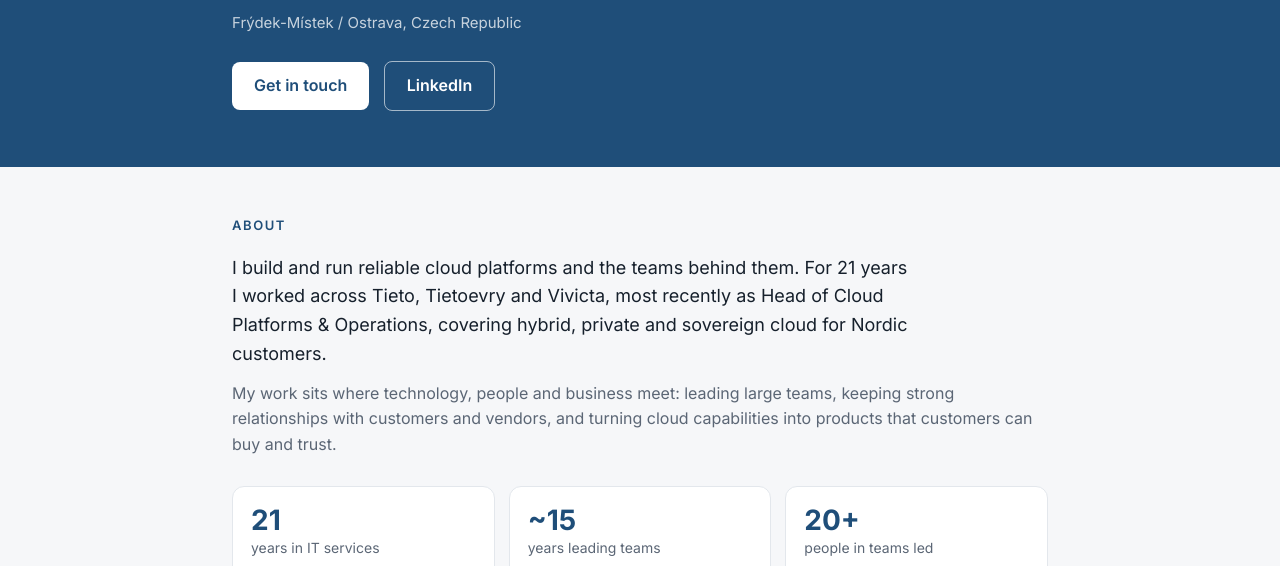
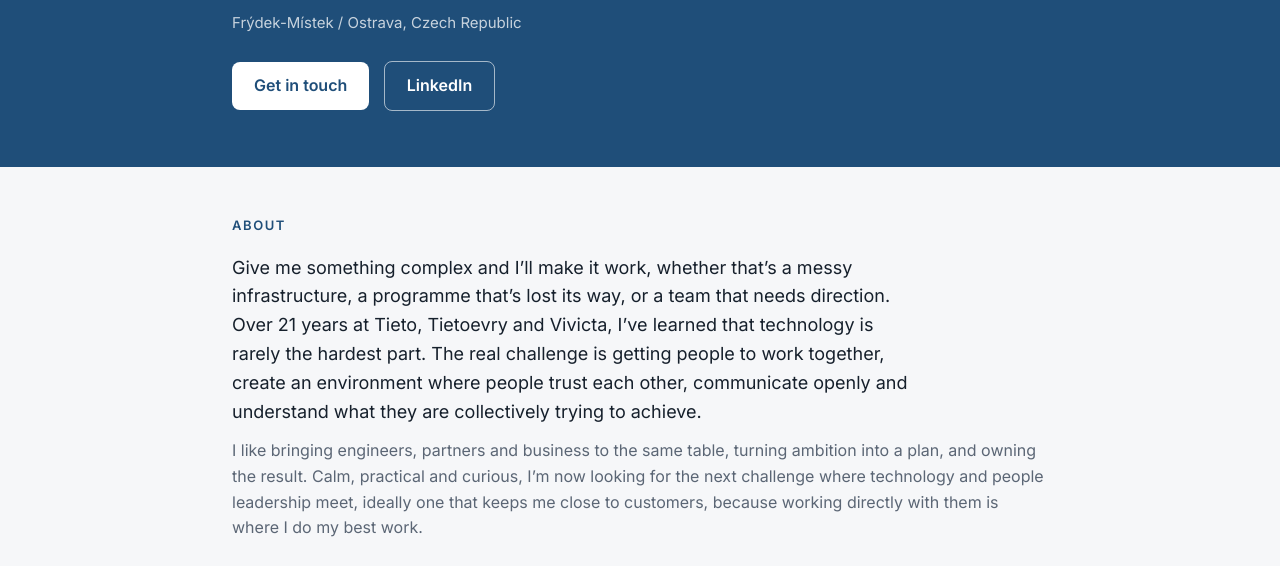
Before and after one commit to vrobemar/vrobel.net, a plain HTML site: page index.html in a window 1280 px wide. Shown: the part 373-939 px from the top of the page. Drawn offline with Linux system fonts and the light colour scheme.

Commit message:
Replace About text
Co-Authored-By: Claude Opus 5.5 <noreply@anthropic.com>
Claude-Session: https://claude.ai/code/session_01Rg2rnBJTJEKDSgmiAPgDe5

```diff
--- a/index.html
+++ b/index.html
@@ -89,8 +89,8 @@
 
   <section id="about">
     <h2>About</h2>
-    <p class="lead">I build and run reliable cloud platforms and the teams behind them. For 21 years I worked across Tieto, Tietoevry and Vivicta, most recently as Head of Cloud Platforms &amp; Operations, covering hybrid, private and sovereign cloud for Nordic customers.</p>
-    <p class="muted">My work sits where technology, people and business meet: leading large teams, keeping strong relationships with customers and vendors, and turning cloud capabilities into products that customers can buy and trust.</p>
+    <p class="lead">Give me something complex and I’ll make it work, whether that’s a messy infrastructure, a programme that’s lost its way, or a team that needs direction. Over 21 years at Tieto, Tietoevry and Vivicta, I’ve learned that technology is rarely the hardest part. The real challenge is getting people to work together, create an environment where people trust each other, communicate openly and understand what they are collectively trying to achieve.</p>
+    <p class="muted">I like bringing engineers, partners and business to the same table, turning ambition into a plan, and owning the result. Calm, practical and curious, I’m now looking for the next challenge where technology and people leadership meet, ideally one that keeps me close to customers, because working directly with them is where I do my best work.</p>
     <div class="stats">
       <div class="stat"><b>21</b><span>years in IT services</span></div>
       <div class="stat"><b>~15</b><span>years leading teams</span></div>
```
